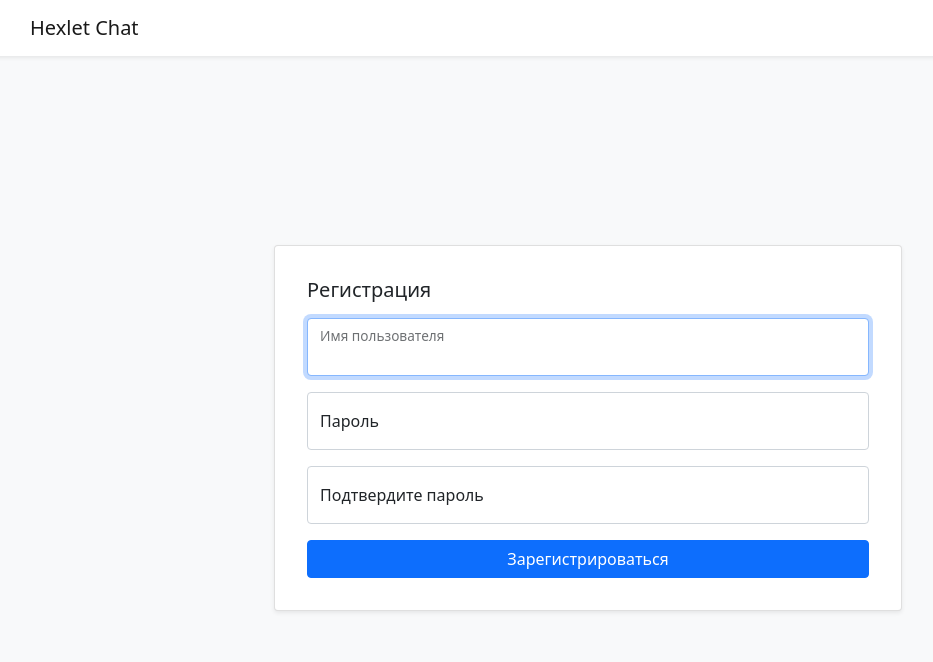
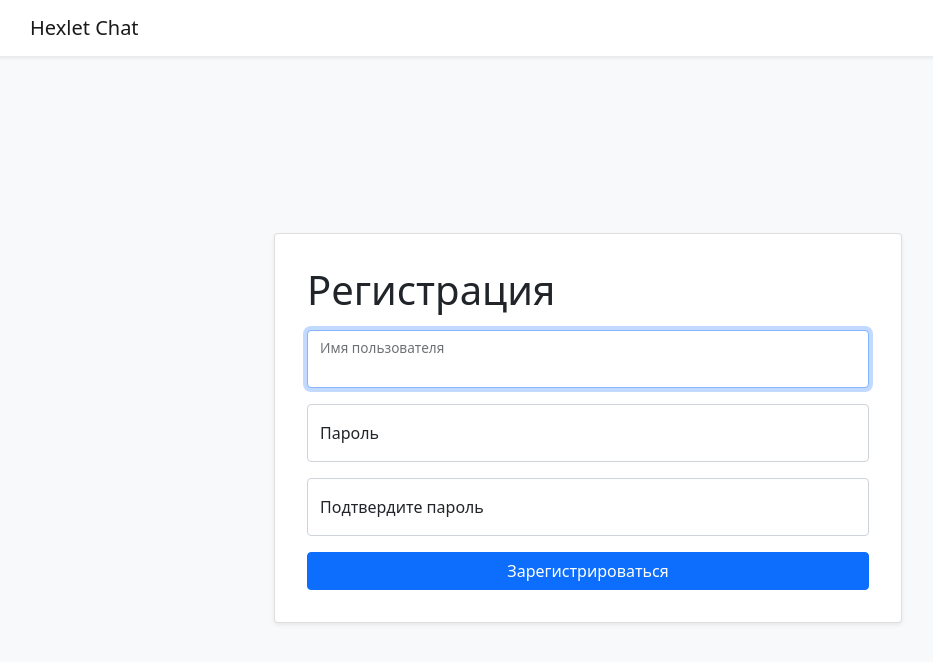
Before and after one commit to anchieff/dom-react-redux-project-lvl4, a React (Create React App) app in the folder frontend/: page /signin in a window 1280 px wide. Shown: the top 662 px of the page, without its empty margins (52-985 px from the left). Built offline with nearby package versions, Linux system fonts and the light colour scheme.

Commit message:
fix signup header

```diff
--- a/frontend/src/SigninPage.jsx
+++ b/frontend/src/SigninPage.jsx
@@ -83,7 +83,7 @@ const SigninPage = () => {
       <Col xxl={6} lg={6}>
         <Card className="shadow-sm p-3">
           <Card.Body>
-            <Card.Title>{t("signin.header")}</Card.Title>
+            <h1 className="card-title">{t("signin.header")}</h1>
             <Form onSubmit={formik.handleSubmit}>
               <Form.Group className="mt-3">
                 <FloatingLabel
```
